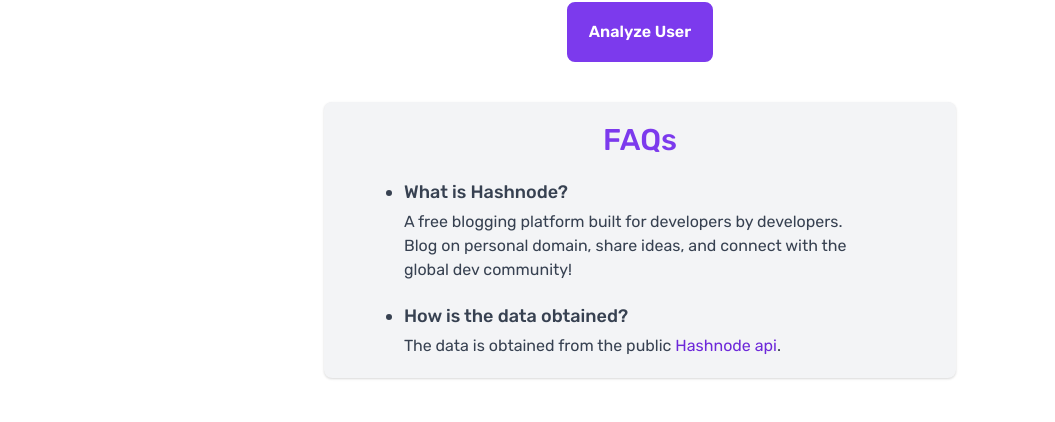
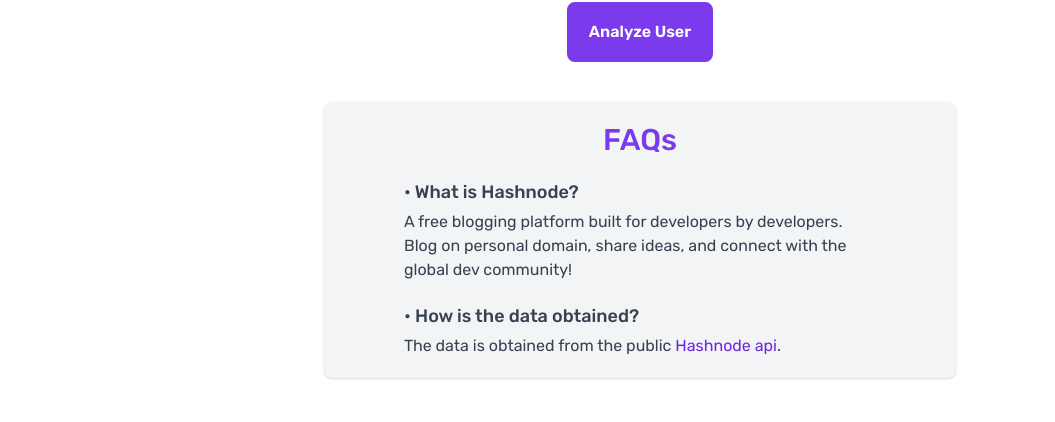
Before and after one commit to vplasencia/hashnodestats, a Nuxt app: page / in a window 1280 px wide. Shown: the part 362-784 px from the top of the page, without its empty margins (0-1055 px from the left). Built offline with nearby package versions, Linux system fonts and the light colour scheme; what vue-apexcharts would draw is missing.

Commit message:
Removed from faqs ul and li elements

```diff
--- a/pages/index.vue
+++ b/pages/index.vue
@@ -93,13 +93,13 @@
     <!-- <Charts v-if="analyze" :userName="userName" /> -->
 
     <div class="flex justify-center items-center my-10 px-2">
-      <ul
+      <div
         class="
           list-disc
           rounded-lg
           bg-gray-100
           py-5
-          px-7
+          px-5
           md:px-20
           space-y-5
           shadow
@@ -119,11 +119,15 @@
           >FAQs</span
         >
         <div>
-          <li class="title-faqs">What is Hashnode?</li>
-          <div>A free blogging platform built for developers by developers. Blog on personal domain, share ideas, and connect with the global dev community!</div>
+          <div class="title-faqs">&bull; What is Hashnode?</div>
+          <div>
+            A free blogging platform built for developers by developers. Blog on
+            personal domain, share ideas, and connect with the global dev
+            community!
+          </div>
         </div>
         <div>
-          <li class="title-faqs">How is the data obtained?</li>
+          <div class="title-faqs">&bull; How is the data obtained?</div>
           <div>
             <span
               >The data is obtained from the public
@@ -137,7 +141,7 @@
             >
           </div>
         </div>
-      </ul>
+      </div>
     </div>
 
     <div class="px-2 my-10">
```
